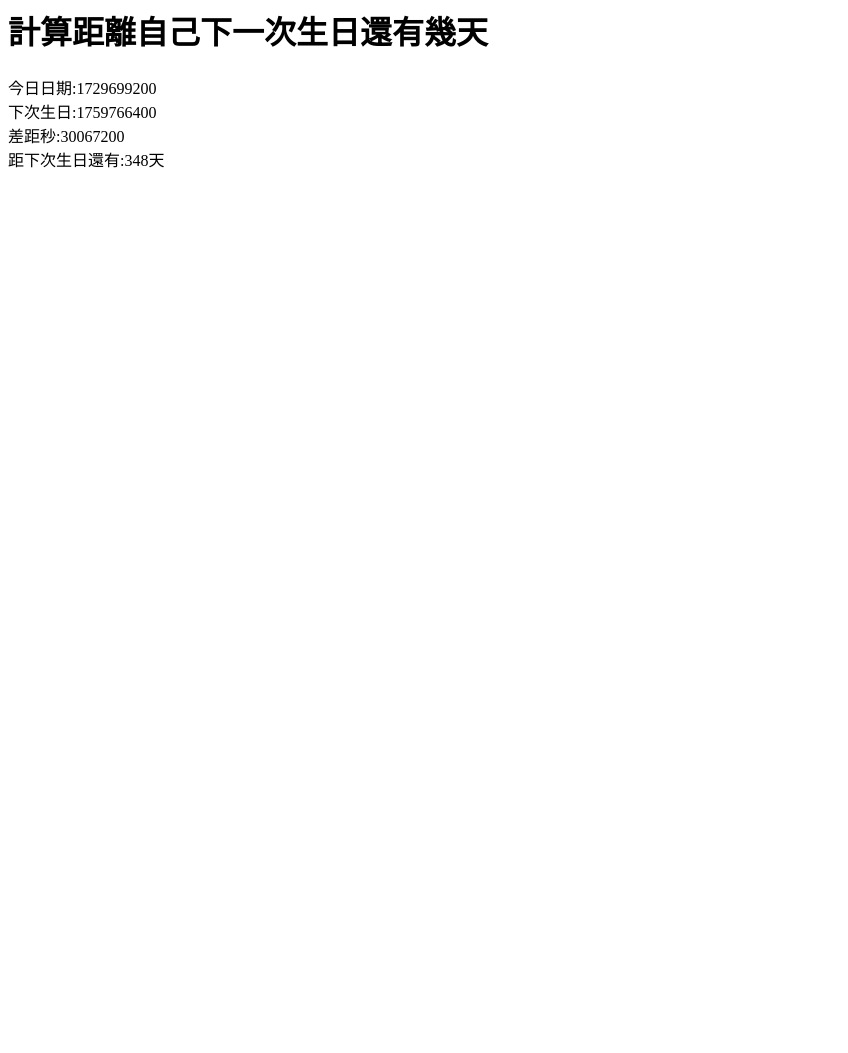
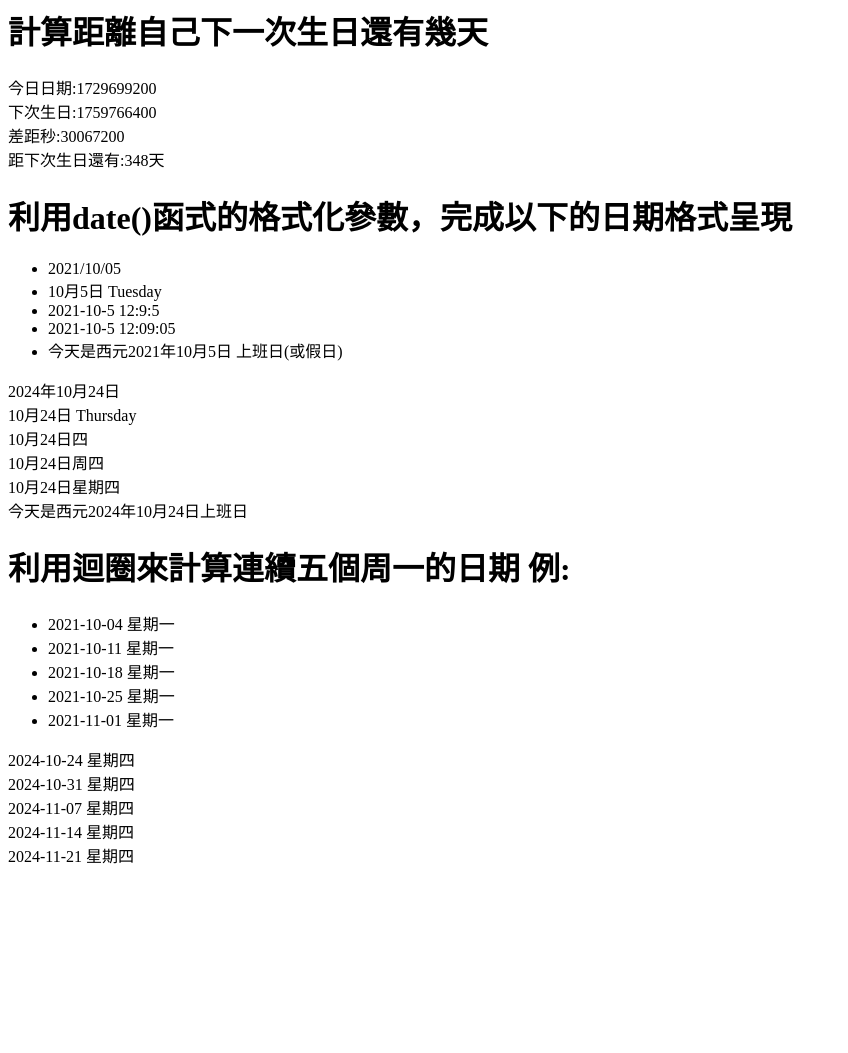
Before and after one commit to mackliu/113-PHP-Basic, a PHP site: page /date.php in a window 1280 px wide. Shown: the part 217-1270 px from the top of the page, without its empty margins (0-848 px from the left). Before the commit the page ends 385 px from the top, so only its background shows below. Run offline with PHP 8.4, Linux system fonts and the light colour scheme.

Commit message:
日期時間練習

```diff
--- a/date.php
+++ b/date.php
@@ -50,6 +50,67 @@ echo "距下次生日還有:".$days ."天";
 echo "<br>";
 ?>
 
+<h1>利用date()函式的格式化參數，完成以下的日期格式呈現</h1>
+<ul>
+    <li>2021/10/05</li>
+    <li>10月5日 Tuesday</li>
+    <li>2021-10-5 12:9:5</li>
+    <li>2021-10-5 12:09:05</li>
+    <li>今天是西元2021年10月5日 上班日(或假日)</li>
+</ul>
+<?php
+$weekString=[
+        'Monday'=>['min'=>'一','short'=>'周一','fulltext'=>'星期一'],
+        'Tuesday'=>['min'=>'二','short'=>'周二','fulltext'=>'星期二'],
+        'Wednesday'=>['min'=>'三','short'=>'周三','fulltext'=>'星期三'],
+        'Thursday'=>['min'=>'四','short'=>'周四','fulltext'=>'星期四'],
+        'Friday'=>['min'=>'五','short'=>'周五','fulltext'=>'星期五'],
+        'Saturday'=>['min'=>'六','short'=>'周六','fulltext'=>'星期六'],
+        'Sunday'=>['min'=>'七','short'=>'周日','fulltext'=>'星期日']
+        ];
+echo date("Y年m月d日");
+echo "<br>";
+echo date("m月d日 l");
+echo "<br>";
+echo date("m月d日").$weekString[date("l")]['min'];
+echo "<br>";
+echo date("m月d日").$weekString[date("l")]['short'];
+echo "<br>";
+echo date("m月d日").$weekString[date("l")]['fulltext'];
+echo "<br>";
+echo "今天是西元".date("Y年m月d日");
+if(date("N")>5){
+    echo "假日";
+}else{
+    echo "上班日";
+}
+echo "<br>";
+
+?>
+<h1>
+    利用迴圈來計算連續五個周一的日期
+    例:
+</h1>
+
+<ul>
+    <li>2021-10-04 星期一</li>
+    <li>2021-10-11 星期一</li>
+    <li>2021-10-18 星期一</li>
+    <li>2021-10-25 星期一</li>
+    <li>2021-11-01 星期一</li>
+</ul>
+
+<?php
+for($i=0;$i<5;$i++){
+    $timestamp=strtotime("+$i weeks".date("Y-m-d"));
+    echo date("Y-m-d",$timestamp);
+    echo "&nbsp;";
+    echo $weekString[date("l")]['fulltext'];
+    echo "<br>";
+}
+
+?>
+
 
 <p>&nbsp;</p>
 <p>&nbsp;</p>
```
